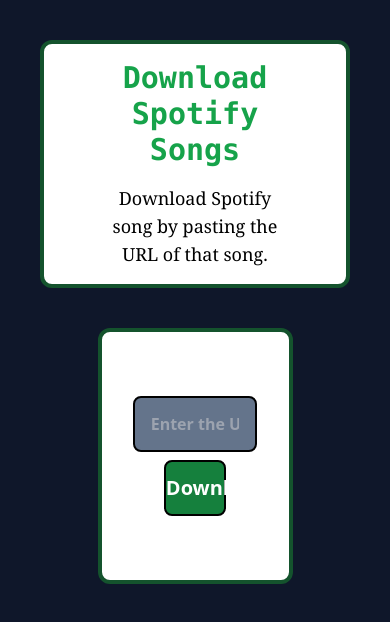
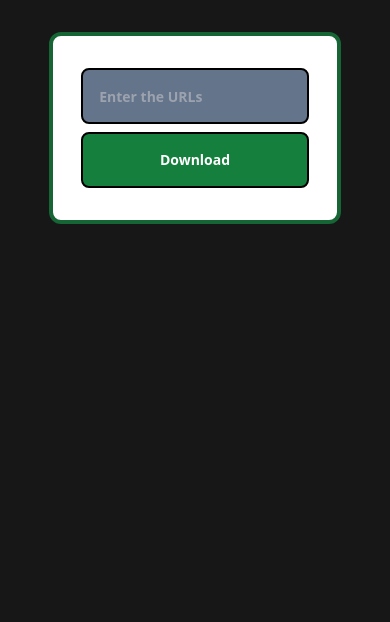
Before and after one commit to THEFZNKHAN/spotifetch, a React (Create React App) app: page / in a window 390 px wide. Shown: the top 622 px of the page. Built offline with nearby package versions, Linux system fonts and the light colour scheme.

Commit message:
Make Responsive

```diff
--- a/src/pages/Home.jsx
+++ b/src/pages/Home.jsx
@@ -41,8 +41,8 @@
     };
 
     return (
-        <div className="bg-slate-900 h-screen">
-            <div className="container flex flex-col justify-center items-center">
+        <div className="bg-neutral-900 h-screen">
+            <div className="container w-screen flex justify-center items-center">
                 {isDownloading && (
                     <Alert
                         variant="filled"
@@ -61,24 +61,16 @@
                         Error occurred. Please try again later.
                     </Alert>
                 )}
-                <div className="m-10 py-4 px-16 rounded-xl bg-white text-center border-4 border-green-900">
-                    <h1 className="text-3xl text-green-600 font-bold font-mono">
-                        Download Spotify Songs
-                    </h1>
-                    <p className="text-lg mt-4 font-serif">
-                        Download Spotify song by pasting the URL of that song.
-                    </p>
-                </div>
-                <div className="w-1/2 h-64 rounded-xl bg-whit flex flex-col justify-center items-center bg-white border-4 border-green-900">
+                <div className="mt-8 w-3/4 py-8 rounded-xl bg-white flex flex-col justify-center items-center border-4 border-green-800">
                     <input
                         type="text"
                         name="text"
                         placeholder="Enter the URLs"
-                        className="h-14 w-2/3 p-4 font-xl font-semibold text-white bg-slate-500 border-2 border-black rounded-lg transition hover:bg-slate-600"
+                        className="h-14 w-4/5 sm:w-3/4 p-4 font-xl text-sm sm:text-lg font-semibold text-white bg-slate-500 border-2 border-black rounded-lg transition hover:bg-slate-600"
                         onChange={handleChange}
                     />
                     <button
-                        className="h-14 w-1/3 mt-2 text-xl font-bold text-white bg-green-700 border-2 border-black rounded-lg transition hover:bg-green-800"
+                        className="h-14 w-4/5 sm:w-3/4 mt-2 text-sm sm:text-lg font-bold text-white bg-green-700 border-2 border-black rounded-lg transition hover:bg-green-800"
                         onClick={handleSubmit}
                     >
                         Download
```
